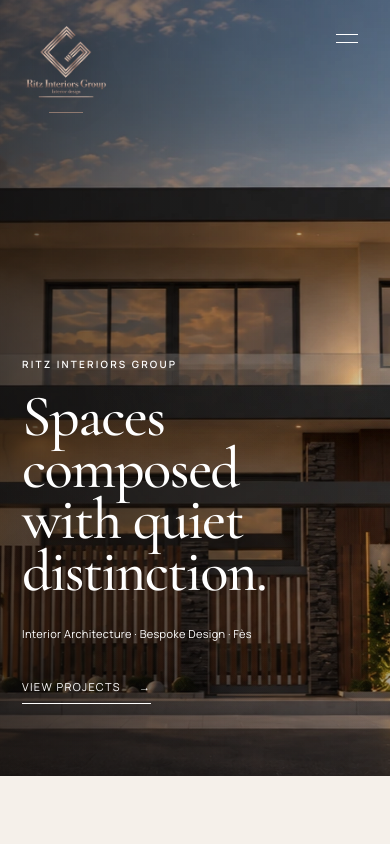
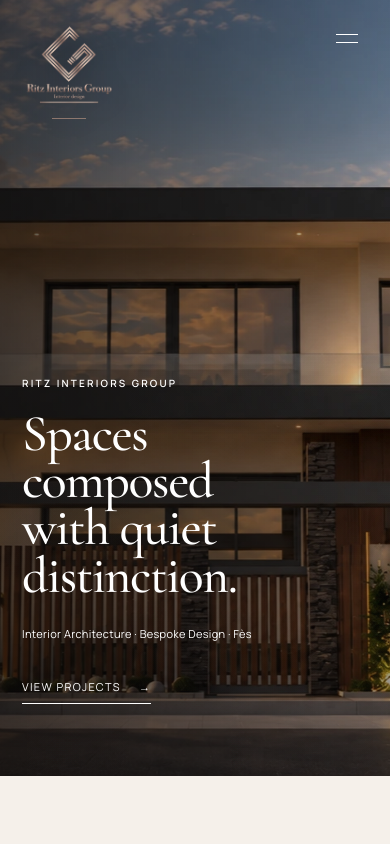
Before and after one commit to azar-pro/ritz-interiors-group, a React (Vite) app: page /#/ in a window 390 px wide. Shown: the top 844 px of the page. Built offline with nearby package versions, Linux system fonts and the light colour scheme.

Commit message:
Polish hero typography overlays and branding

```diff
--- a/src/styles/global.css
+++ b/src/styles/global.css
@@ -524,3 +524,66 @@ body{
     animation:none !important;
   }
 }
+
+
+/* RIG HERO FINAL ART DIRECTION */
+.hero-home .hero-content h1{
+  font-size:clamp(54px,6.7vw,96px);
+  line-height:.91;
+  max-width:860px;
+  margin-bottom:26px;
+}
+
+.hero-home .hero-brand{
+  width:132px;
+  top:28px;
+  left:clamp(42px,4.2vw,64px);
+}
+
+.hero-home .hero-caption{
+  right:28px;
+  bottom:42px;
+  opacity:.78;
+}
+
+/* Per-slide tonal control: protect typography without flattening the photography. */
+.hero-home--slide-0 .hero-overlay{
+  background:
+    linear-gradient(90deg,rgba(10,9,9,.62) 0%,rgba(10,9,9,.34) 42%,rgba(10,9,9,.10) 78%,rgba(10,9,9,.05) 100%),
+    linear-gradient(0deg,rgba(10,9,9,.22),transparent 48%);
+}
+
+.hero-home--slide-1 .hero-overlay{
+  background:
+    linear-gradient(90deg,rgba(10,9,9,.67) 0%,rgba(10,9,9,.39) 44%,rgba(10,9,9,.13) 76%,rgba(10,9,9,.05) 100%),
+    linear-gradient(0deg,rgba(10,9,9,.24),transparent 48%);
+}
+
+.hero-home--slide-2 .hero-overlay{
+  background:
+    linear-gradient(90deg,rgba(10,9,9,.56) 0%,rgba(10,9,9,.29) 43%,rgba(10,9,9,.08) 78%,rgba(10,9,9,.04) 100%),
+    linear-gradient(0deg,rgba(10,9,9,.18),transparent 50%);
+}
+
+@media(max-width:780px){
+  .hero-home .hero-content h1{
+    font-size:clamp(48px,13.2vw,70px);
+    line-height:.92;
+    max-width:94%;
+  }
+
+  .hero-home .hero-brand{
+    width:94px;
+    top:18px;
+    left:22px;
+  }
+
+  .hero-home .hero-overlay,
+  .hero-home--slide-0 .hero-overlay,
+  .hero-home--slide-1 .hero-overlay,
+  .hero-home--slide-2 .hero-overlay{
+    background:
+      linear-gradient(90deg,rgba(10,9,9,.66) 0%,rgba(10,9,9,.38) 58%,rgba(10,9,9,.14) 100%),
+      linear-gradient(0deg,rgba(10,9,9,.38),transparent 56%);
+  }
+}
```
